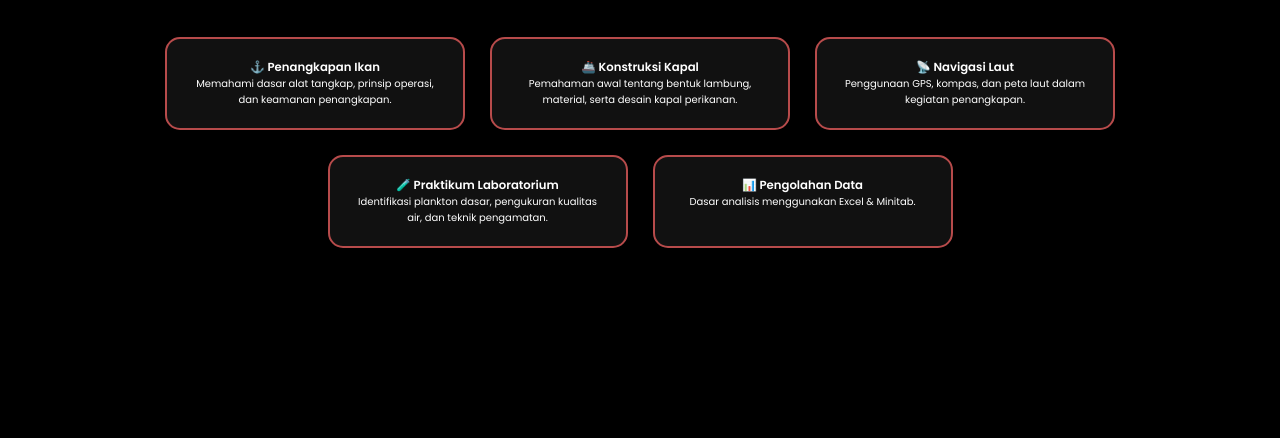
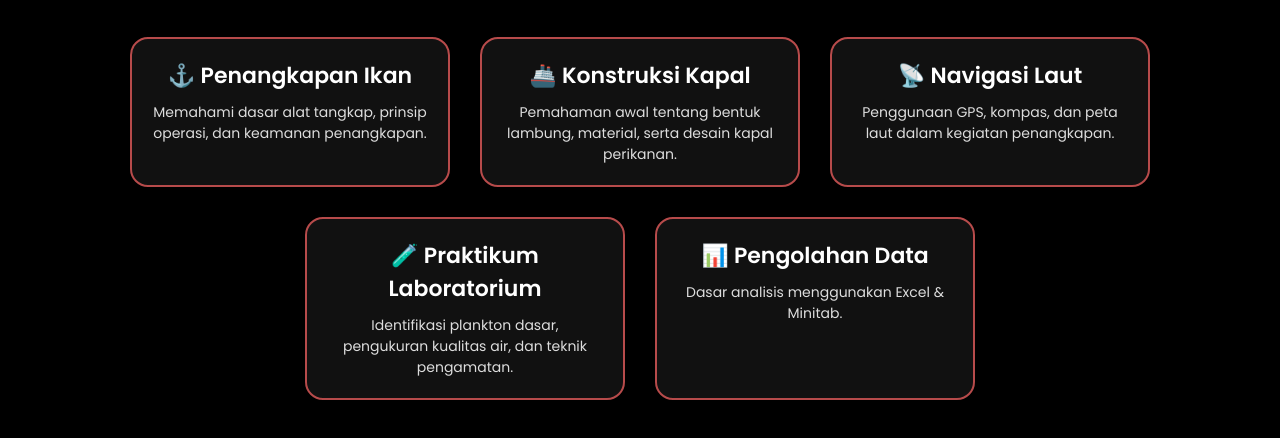
Before and after one commit to Shir6e/shir6e.github.io, a plain HTML site: page skills.html in a window 1280 px wide. Shown: the part 208-646 px from the top of the page. Drawn offline with Linux system fonts and the light colour scheme.

Commit message:
penggantian style

```diff
--- a/style.css
+++ b/style.css
@@ -360,6 +360,94 @@ span{
     font-weight: 600;
 }
 
+/* ===== UNIVERSAL PAGE LAYOUT ===== */
+
+.skills-page,
+.education-page,
+.experience-page,
+.contact-page,
+.services {
+    padding-top: 13rem; /* agar tidak tertutup header */
+    text-align: center;
+}
+
+/* ===== UNIVERSAL CARD CONTAINER ===== */
+.skill-container,
+.edu-container,
+.exp-container,
+.service-container,
+.contact-container {
+    margin-top: 4rem;
+    display: flex;
+    justify-content: center;
+    flex-wrap: wrap;
+    gap: 3rem;
+}
+
+/* ===== UNIVERSAL CARD STYLE (SAMA DENGAN SERVICE) ===== */
+.skill-card,
+.edu-card,
+.exp-card,
+.service-card {
+    background-color: #111;
+    border: 2px solid #b74b4b;
+    width: 320px;
+    padding: 2rem;
+    border-radius: 1.8rem;
+    text-align: center;
+    transition: 0.3s ease;
+    box-shadow: 0 0 0px transparent;
+    cursor: pointer;
+}
+
+/* HOVER — efek highlight glowing merah */
+.skill-card:hover,
+.edu-card:hover,
+.exp-card:hover,
+.service-card:hover {
+    transform: translateY(-10px);
+    box-shadow: 0 0 25px #b74b4b;
+}
+
+/* ===== UNIVERSAL TEXT STYLE ===== */
+.skill-card h3,
+.edu-card h2,
+.exp-card h2,
+.service-card h3 {
+    font-size: 2.2rem;
+    margin-bottom: 1rem;
+    color: white;
+}
+
+.skill-card p,
+.edu-card p,
+.exp-card p,
+.service-card p {
+    font-size: 1.4rem;
+    color: #ddd;
+}
+
+/* ===== CONTACT PAGE SPECIAL ===== */
+.contact-container p {
+    font-size: 1.8rem;
+    margin: 1rem 0;
+}
+
+.contact-container a {
+    color: #b74b4b;
+    font-weight: 600;
+}
+
+.section-title {
+    font-size: 5rem;
+    font-weight: 700;
+    margin-bottom: 4rem;
+}
+
+.section-title span {
+    color: #b74b4b;
+}
+
 /* FIX CONTENT OVERLAP WITH HEADER */
 .services, .skills-page, .education-page, .experience-page, .contact-page {
     padding-top: 13rem;
```
